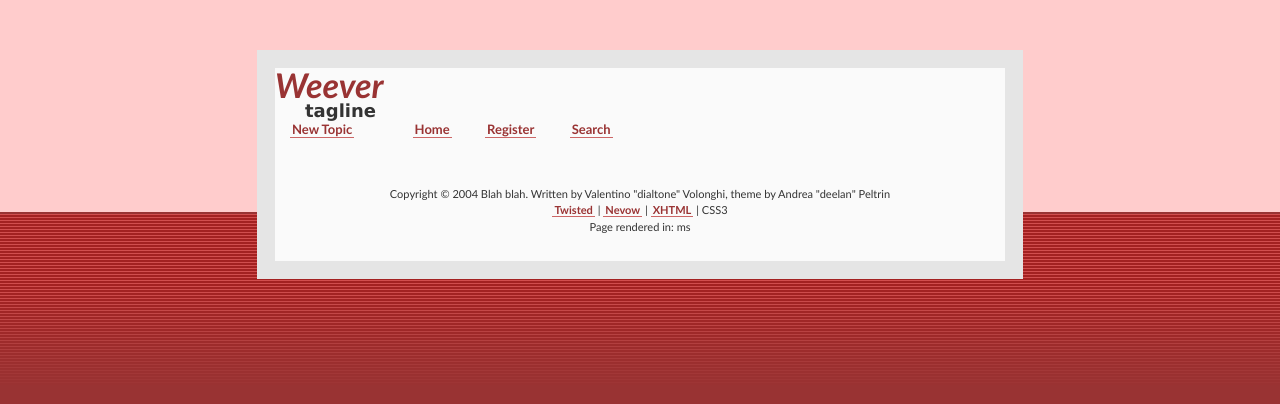
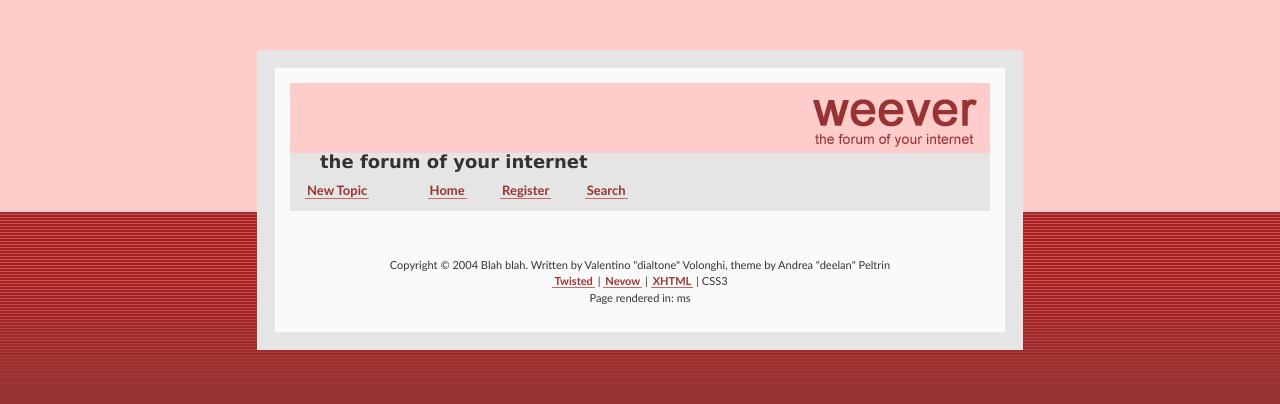
Before and after one commit to BackupTheBerlios/weever-svn, a Python web app: template trunk/src/templates/index.html in a window 1280 px wide. Shown: the top 404 px of the page. Run offline with Jinja, Linux system fonts and the light colour scheme; the template is opened without the code that fills it, so the values that code supplies are empty.

Commit message:
New header.

```diff
--- a/trunk/src/styles/passion/site.css
+++ b/trunk/src/styles/passion/site.css
@@ -84,9 +84,12 @@
 
 #header {
 	/*height: 180px;*/
-/*    background: transparent url("../../images/fish2.jpg") center top no-repeat; */*/
+    background: #e5e5e5;
 
-	padding: 0 35px;
+	padding: 0;
+	padding-bottom: 10px;
+
+    margin: 15px;
 }
 
 
@@ -96,7 +99,16 @@
 
 	font: bold italic 34px/100% "Trebuchet MS", verdana, sans-serif;
 	color: #993333;
+
+    height: 70px;
+    background: #fcc url("../../images/logo.png") right top no-repeat;
 }
+
+
+#header h1 span {
+	display: none;
+}
+
 
 #header p {
 	margin: 0;
@@ -159,8 +171,8 @@
 	color: #333;
 
 	margin: 10px 0;
-	margin-left: -15px;
-	margin-right: 15px;
+	/*margin-left: -15px; */
+	/*margin-right: 15px; */
 	margin-top: 40px;
 
 
@@ -221,10 +233,11 @@
 
 #sidebar{
 
-
 /*    border: 1px solid #069;*/
 
 	margin: 0;
+	margin-top: 10px;
+
     padding: 0;
 
 	width: auto;
--- a/trunk/src/templates/index.html
+++ b/trunk/src/templates/index.html
@@ -18,9 +18,8 @@
 
     <div id="main">
       <div id="header">
-        <h1>Weever</h1>
-        <p>tagline</p>
-      </div>
+        <h1><span>Weever</span></h1>
+        <p>The forum of your internet</p>
 
 <!-- sidebar -->
       <div id="sidebar">
@@ -43,6 +42,9 @@
         </ul>
 
 <!-- /sidebar -->
+      </div>
+
+<!-- /header -->
       </div>
 
 <!-- content -->
```
Also changed, not shown: trunk/src/images/logo.png (added).
